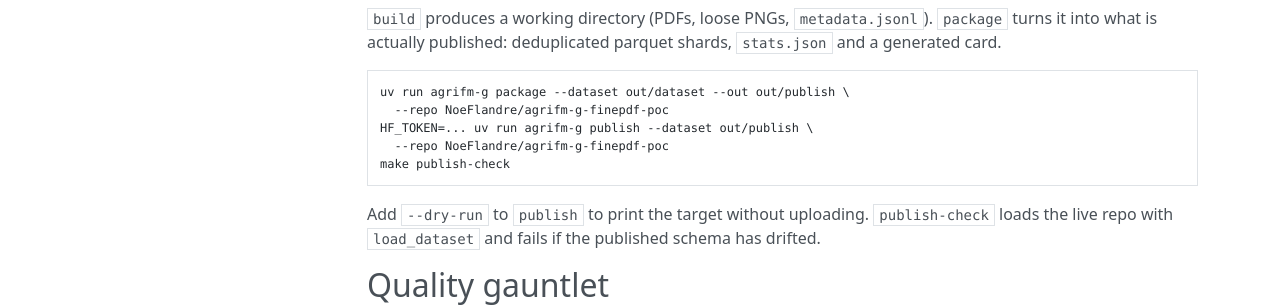
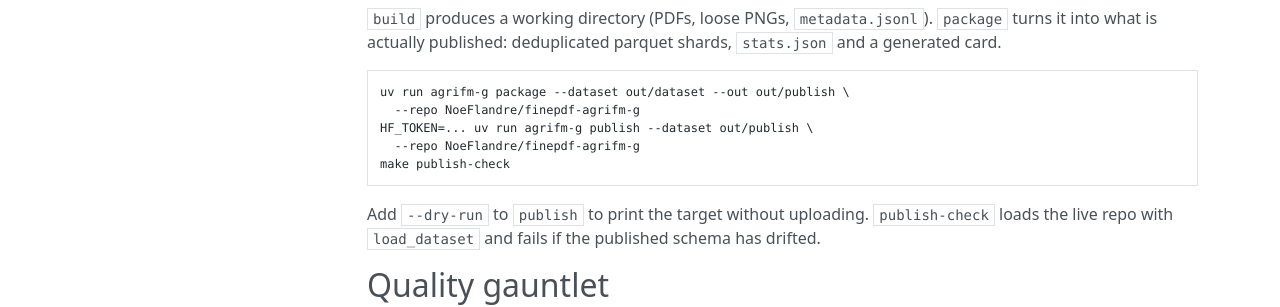
Before and after one commit to NoeFlandre/finepdf-agrifm-g, an MkDocs documentation site: the page built from docs/quickstart.md, in a window 1280 px wide and 1133 px high. Shown: the part 610-917 px from the top of the window. Built offline with MkDocs 1.6.1, drawn with Linux system fonts in a browser that asks for light colours; nearby versions of some CDN libraries.

Commit message:
Rename the Hugging Face dataset to match the repository
NoeFlandre/agrifm-g-finepdf-poc is now NoeFlandre/finepdf-agrifm-g. The Hub
redirects the old name; every hard-coded reference is updated and the card
notes the rename. The proof-of-concept status now lives in the card and tags
rather than in the name.

Closes #22

Co-Authored-By: Claude Opus 5 <noreply@anthropic.com>

````diff
--- a/docs/quickstart.md
+++ b/docs/quickstart.md
@@ -31,9 +31,9 @@ into what is actually published: deduplicated parquet shards, `stats.json` and a
 
 ```bash
 uv run agrifm-g package --dataset out/dataset --out out/publish \
-  --repo NoeFlandre/agrifm-g-finepdf-poc
+  --repo NoeFlandre/finepdf-agrifm-g
 HF_TOKEN=... uv run agrifm-g publish --dataset out/publish \
-  --repo NoeFlandre/agrifm-g-finepdf-poc
+  --repo NoeFlandre/finepdf-agrifm-g
 make publish-check
 ```
 
````
Also changed, not shown: README.md (+1 -1 lines), docs/schema.md (+1 -1 lines), 5 other files.
